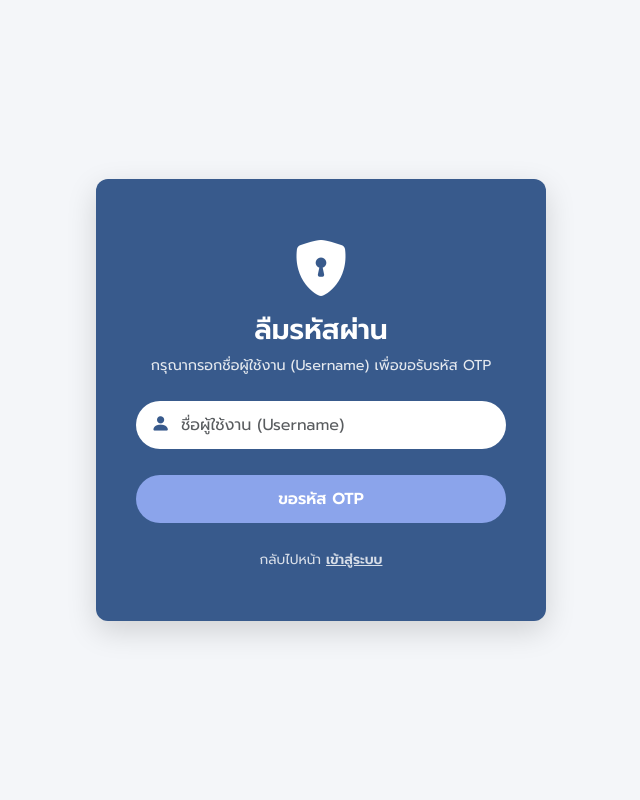
After one commit to cheetahzaza555/web_reccom_diabete, a Flask app: page /forget_password in a window 1280 px wide. The commit adds this page. Shown: the whole page, without its empty margins (319-959 px from the left). Run offline with Flask 3, Linux system fonts and the light colour scheme; parts of the project's set-up code (start-up, migrations or seed data) failed here and were passed over; some libraries are stand-ins or nearby versions.

Commit message:
Forget Password

```diff
--- a/back_end/modules/email_utils.py
+++ b/back_end/modules/email_utils.py
@@ -10,6 +10,9 @@ def send_otp_email(receiver_email, otp_code, action="register"):
     if action == "update_settings":
         subject = "รหัส OTP ยืนยันการเปลี่ยนแปลงข้อมูลส่วนตัว - DiaBalance"
         body_text = f"รหัส OTP สำหรับยืนยันการแก้ไขข้อมูลส่วนตัว DiaBalance คือ: {otp_code}\n\nกรุณานำรหัสนี้ไปกรอกในหน้าเว็บเพื่อยืนยันตัวตน (รหัสมีอายุการใช้งาน 10 นาที)"
+    elif action == "forgot_password":
+        subject = "รหัส OTP สำหรับรีเซ็ตรหัสผ่าน - DiaBalance"
+        body_text = f"รหัส OTP สำหรับตั้งรหัสผ่านใหม่ของคุณคือ: {otp_code}\n\nหากคุณไม่ได้ทำรายการนี้ โปรดเพิกเฉยต่ออีเมลฉบับนี้ (รหัสมีอายุการใช้งาน 10 นาที)"
     else:
         # ค่าเริ่มต้นจะเป็น Register เสมอ (เผื่อไม่ได้ส่ง action มา)
         subject = "รหัส OTP ยืนยันการสมัครสมาชิก - DiaBalance"
--- a/back_end/routes/auth.py
+++ b/back_end/routes/auth.py
@@ -3,6 +3,7 @@ from werkzeug.security import generate_password_hash, check_password_hash # เ
 from modules.auth_utils import generate_token
 import random
 from modules.email_utils import send_otp_email
+from modules.database import get_user_for_login, update_user_profile_db
 
 # เปลี่ยนมานำเข้าฟังก์ชันจาก database.py แทน (เพราะเราจะย้ายคำสั่ง SPARQL ไปรวมไว้ที่นั่น)
 from modules.database import register_new_patient, get_user_for_login, get_user_by_id
@@ -34,6 +35,10 @@ def login_page():
 @auth.route("/register")
 def register_page():
     return render_template("register.html")
+
+@auth.route("/forget_password")
+def forgetpassword_page():
+    return render_template("forget_password.html")
 
 @auth.route("/api/logout", methods=["POST"])
 def logout():
@@ -86,8 +91,6 @@ def login():
 
         # 1. ไปค้นหา User จาก GraphDB
         user = get_user_for_login(data["username"])
-
-        print(f"👉 ข้อมูล User จาก DB: {user}")
 
         if not user:
             return jsonify({"status": "error", "message": "User not found"}), 401
@@ -167,3 +170,68 @@ def request_otp():
 
     except Exception as e:
         return jsonify({"error": str(e)}), 500
+
+@auth.route("/api/forgot_password_request", methods=["POST"])
+def forgot_password_request():
+    try:
+        data = request.json
+        username = data.get("username", "").strip()
+
+        # 1. ค้นหาผู้ใช้จาก GraphDB ด้วย username
+        user = get_user_for_login(username)
+        if not user:
+            return jsonify({"error": "ไม่พบชื่อผู้ใช้งานนี้ในระบบ"}), 404
+
+        email = user.get("email")
+        if not email:
+            return jsonify({"error": "บัญชีนี้ยังไม่ได้ผูกอีเมลไว้ ไม่สามารถรีเซ็ตได้"}), 400
+
+        # 2. สุ่มและเก็บรหัส OTP
+        otp_code = str(random.randint(100000, 999999))
+        session['forgot_otp'] = otp_code
+        session['forgot_username'] = username
+        session['forgot_patient_id'] = user.get("patient_id") # เก็บ ID ไว้ใช้อัปเดตรหัส
+
+        # 3. สั่งส่งอีเมล
+        success = send_otp_email(email, otp_code, action="forgot_password")
+
+        if success:
+            # ซ่อนอีเมลบางส่วนเพื่อความปลอดภัย เช่น d***o@gmail.com
+            masked_email = email[:2] + "***" + email[email.find("@")-1:]
+            return jsonify({"status": "ok", "masked_email": masked_email})
+        else:
+            return jsonify({"error": "ไม่สามารถส่งอีเมลได้"}), 500
+
+    except Exception as e:
+        return jsonify({"error": str(e)}), 500
+
+
+@auth.route("/api/forgot_password_reset", methods=["POST"])
+def forgot_password_reset():
+    try:
+        data = request.json
+        user_otp = data.get("otp")
+        new_password = data.get("new_password")
+
+        saved_otp = session.get('forgot_otp')
+        patient_id = session.get('forgot_patient_id')
+
+        if not saved_otp or user_otp != saved_otp:
+            return jsonify({"error": "รหัส OTP ไม่ถูกต้อง หรือหมดอายุ"}), 400
+
+        if not patient_id:
+            return jsonify({"error": "เกิดข้อผิดพลาดของระบบ (Session หมดอายุ)"}), 400
+
+        # เข้ารหัสผ่านใหม่
+        new_hash = generate_password_hash(new_password)
+
+        success = update_user_profile_db(patient_id, "", "", new_hash)
+
+        if success:
+            session.pop('forgot_otp', None) # เคลียร์ OTP ทิ้ง
+            return jsonify({"status": "ok", "message": "เปลี่ยนรหัสผ่านสำเร็จ"})
+        else:
+            return jsonify({"error": "ไม่สามารถอัปเดตฐานข้อมูลได้"}), 500
+
+    except Exception as e:
+        return jsonify({"error": str(e)}), 500
--- /dev/null
+++ b/back_end/templates/forget_password.html
@@ -0,0 +1,215 @@
+<!DOCTYPE html>
+<html lang="th">
+<head>
+    <meta charset="UTF-8">
+    <meta name="viewport" content="width=device-width, initial-scale=1.0">
+    <title>ลืมรหัสผ่าน - DiaBalance</title>
+
+    <link href="https://cdn.jsdelivr.net/npm/bootstrap@5.3.0/dist/css/bootstrap.min.css" rel="stylesheet">
+    <link href="https://fonts.googleapis.com/css2?family=Prompt:wght@300;400;500;600&display=swap" rel="stylesheet">
+    <link rel="stylesheet" href="https://cdn.jsdelivr.net/npm/bootstrap-icons@1.10.5/font/bootstrap-icons.css">
+
+    <style>
+        body {
+            font-family: 'Prompt', sans-serif;
+            background-color: #f4f6f9; /* พื้นหลังสีสว่างสบายตา */
+            display: flex;
+            justify-content: center;
+            align-items: center;
+            min-height: 100vh;
+            margin: 0;
+        }
+
+        .card-forgot {
+            background-color: #385A8C; /* พื้นหลังการ์ดสีน้ำเงินเข้มเหมือนหน้า Login */
+            color: white; /* เปลี่ยนตัวหนังสือเป็นสีขาว */
+            border-radius: 12px;
+            box-shadow: 0 10px 30px rgba(0,0,0,0.15);
+            padding: 50px 40px;
+            width: 100%;
+            max-width: 450px;
+        }
+
+        .icon-header {
+            font-size: 3.5rem;
+            margin-bottom: 15px;
+            color: white;
+        }
+
+        .form-control {
+            border-radius: 25px; /* ทำช่องกรอกให้โค้งมนเหมือนหน้า Login */
+            padding: 12px 20px;
+            border: none;
+        }
+
+        .form-control:focus {
+            box-shadow: 0 0 0 0.25rem rgba(139, 164, 235, 0.5);
+        }
+
+        .btn-custom {
+            background-color: #8BA4EB; /* สีปุ่มฟ้าอ่อน */
+            color: white;
+            border-radius: 25px;
+            padding: 12px;
+            font-weight: 600;
+            width: 100%;
+            transition: 0.3s;
+            border: none;
+            margin-top: 10px;
+        }
+
+        .btn-custom:hover:not(:disabled) {
+            background-color: #7792e3;
+            color: white;
+            transform: translateY(-2px);
+        }
+
+        .input-icon-wrapper {
+            position: relative;
+        }
+
+        .input-icon {
+            position: absolute;
+            left: 15px;
+            top: 50%;
+            transform: translateY(-50%);
+            color: #385A8C;
+            font-size: 1.2rem;
+        }
+
+        .form-control-with-icon {
+            padding-left: 45px; /* เว้นที่ให้ไอคอน */
+        }
+    </style>
+</head>
+<body>
+
+    <div class="card-forgot text-center">
+        <i class="bi bi-shield-lock-fill icon-header"></i>
+        <h3 class="fw-bold mb-2">ลืมรหัสผ่าน</h3>
+        <p class="mb-4 text-light" style="font-size: 0.9rem; opacity: 0.9;" id="stepDescription">กรุณากรอกชื่อผู้ใช้งาน (Username) เพื่อขอรับรหัส OTP</p>
+
+        <form id="requestOtpForm" onsubmit="handleRequestOTP(event)">
+            <div class="mb-3 text-start input-icon-wrapper">
+                <i class="bi bi-person-fill input-icon"></i>
+                <input type="text" class="form-control form-control-with-icon" id="forgotUsername" placeholder="ชื่อผู้ใช้งาน (Username)" required>
+            </div>
+
+            <button type="submit" class="btn btn-custom" id="btnRequest">ขอรหัส OTP</button>
+
+            <div class="mt-4">
+                <span style="font-size: 0.85rem; opacity: 0.8;">กลับไปหน้า <a href="/login" class="text-white fw-bold text-decoration-underline" style="opacity: 1;">เข้าสู่ระบบ</a></span>
+            </div>
+        </form>
+
+        <form id="resetPasswordForm" onsubmit="handleResetPassword(event)" style="display: none;">
+            <div class="mb-3 text-start input-icon-wrapper">
+                <i class="bi bi-chat-left-dots-fill input-icon"></i>
+                <input type="text" class="form-control form-control-with-icon text-center fw-bold fs-5" style="padding-left: 20px; letter-spacing: 5px;" id="otpCode" placeholder="รหัส OTP 6 หลัก" maxlength="6" required>
+            </div>
+            <div class="mb-3 text-start input-icon-wrapper">
+                <i class="bi bi-lock-fill input-icon"></i>
+                <input type="password" class="form-control form-control-with-icon" id="newPassword" placeholder="รหัสผ่านใหม่" required>
+            </div>
+            <div class="mb-4 text-start input-icon-wrapper">
+                <i class="bi bi-lock-fill input-icon"></i>
+                <input type="password" class="form-control form-control-with-icon" id="confirmNewPassword" placeholder="ยืนยันรหัสผ่านใหม่" required>
+            </div>
+            <button type="submit" class="btn btn-custom" id="btnReset">รีเซ็ตรหัสผ่าน</button>
+        </form>
+    </div>
+
+    <script src="https://cdn.jsdelivr.net/npm/sweetalert2@11"></script>
+    <script>
+        // 1. ฟังก์ชันขอรหัส OTP
+        async function handleRequestOTP(event) {
+            event.preventDefault();
+            const username = document.getElementById('forgotUsername').value.trim();
+            const btnRequest = document.getElementById('btnRequest');
+
+            btnRequest.disabled = true;
+
+            Swal.fire({ title: 'กำลังค้นหาและส่ง OTP...', allowOutsideClick: false, didOpen: () => Swal.showLoading() });
+
+            try {
+                const res = await fetch('/api/forgot_password_request', {
+                    method: 'POST',
+                    headers: { 'Content-Type': 'application/json' },
+                    body: JSON.stringify({ username: username })
+                });
+                const data = await res.json();
+
+                Swal.close();
+
+                if (res.ok) {
+                    // เปลี่ยน UI ไปสเต็ป 2
+                    document.getElementById('requestOtpForm').style.display = 'none';
+                    document.getElementById('resetPasswordForm').style.display = 'block';
+                    document.getElementById('stepDescription').innerHTML = `เราได้ส่ง OTP ไปที่ <br><b>${data.masked_email}</b> แล้ว`;
+
+                    Swal.fire({
+                        toast: true,
+                        position: 'top-end',
+                        icon: 'success',
+                        title: 'ส่ง OTP สำเร็จ',
+                        showConfirmButton: false,
+                        timer: 3000
+                    });
+                } else {
+                    Swal.fire('ข้อผิดพลาด', data.error || 'ไม่สามารถทำรายการได้', 'error');
+                    btnRequest.disabled = false;
+                }
+            } catch (error) {
+                Swal.fire('ระบบขัดข้อง', 'ไม่สามารถเชื่อมต่อเซิร์ฟเวอร์ได้', 'error');
+                btnRequest.disabled = false;
+            }
+        }
+
+        // 2. ฟังก์ชันรีเซ็ตรหัสผ่าน
+        async function handleResetPassword(event) {
+            event.preventDefault();
+            const otp = document.getElementById('otpCode').value.trim();
+            const newPassword = document.getElementById('newPassword').value;
+            const confirmNewPassword = document.getElementById('confirmNewPassword').value;
+
+            if (newPassword !== confirmNewPassword) {
+                return Swal.fire('ข้อผิดพลาด', 'รหัสผ่านใหม่ไม่ตรงกัน', 'warning');
+            }
+            if (newPassword.length < 6) {
+                return Swal.fire('ข้อผิดพลาด', 'รหัสผ่านต้องมี 6 ตัวอักษรขึ้นไป', 'warning');
+            }
+
+            const btnReset = document.getElementById('btnReset');
+            btnReset.disabled = true;
+
+            Swal.fire({ title: 'กำลังรีเซ็ตรหัสผ่าน...', allowOutsideClick: false, didOpen: () => Swal.showLoading() });
+
+            try {
+                const res = await fetch('/api/forgot_password_reset', {
+                    method: 'POST',
+                    headers: { 'Content-Type': 'application/json' },
+                    body: JSON.stringify({ otp: otp, new_password: newPassword })
+                });
+                const data = await res.json();
+
+                if (res.ok) {
+                    Swal.fire({
+                        title: 'สำเร็จ!',
+                        text: 'รหัสผ่านของคุณถูกเปลี่ยนเรียบร้อยแล้ว',
+                        icon: 'success',
+                        confirmButtonColor: '#8BA4EB'
+                    }).then(() => {
+                        window.location.href = '/login';
+                    });
+                } else {
+                    Swal.fire('ข้อผิดพลาด', data.error || 'ไม่สามารถรีเซ็ตได้', 'error');
+                    btnReset.disabled = false;
+                }
+            } catch (error) {
+                Swal.fire('ระบบขัดข้อง', 'ไม่สามารถเชื่อมต่อเซิร์ฟเวอร์ได้', 'error');
+                btnReset.disabled = false;
+            }
+        }
+    </script>
+</body>
+</html>
--- a/back_end/templates/login.html
+++ b/back_end/templates/login.html
@@ -67,7 +67,7 @@
                 </div>
 
                 <div class="text-end mb-3 mt-3">
-                    <a href="#" class="text-white text-decoration-none small opacity-75 hover-opacity-100">ลืมรหัสผ่าน?</a>
+                    <a href="/forget_password" class="text-white text-decoration-none small opacity-75 hover-opacity-100">ลืมรหัสผ่าน?</a>
                 </div>
 
                 <button type="submit" class="btn btn-theme-light w-100 rounded-pill py-3 fw-bold fs-5 shadow-sm">
```
